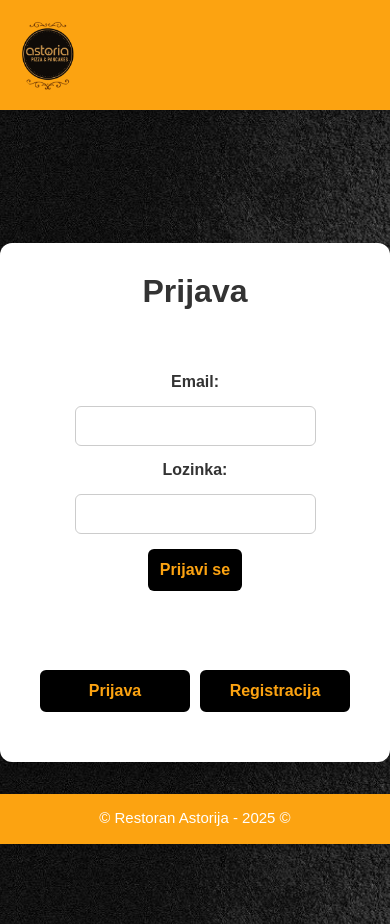
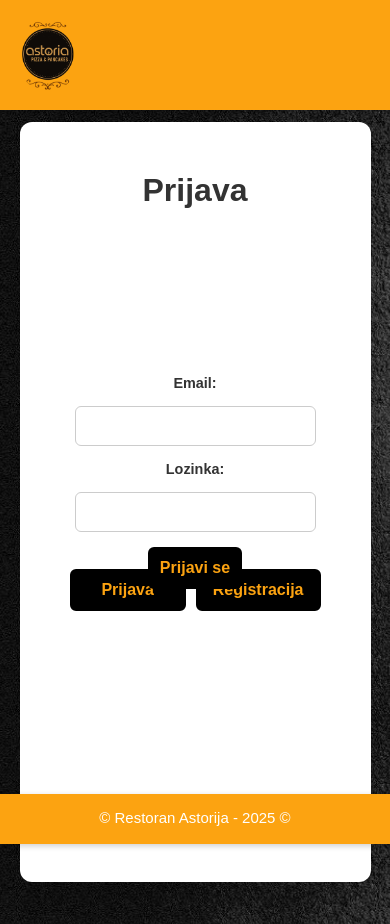
Before and after one commit to kemalbeganovic24/Restoran-Astoria, a React (Create React App) app: page /login in a window 390 px wide. Built offline with nearby package versions, Linux system fonts and the light colour scheme.

Commit message:
Update login.css

```diff
--- a/src/assets/styles/login.css
+++ b/src/assets/styles/login.css
@@ -101,3 +101,26 @@ form button[type="submit"]:hover {
     background-color: black;
     color: white;
 }
+@media (max-width: 480px) {
+    .login-box {
+        padding: 50px;
+        max-width: 90%;
+        border-radius: 8;
+        height: 90vh;
+        box-shadow:#000000
+    }
+
+    form label {
+        font-size: 0.9rem;
+    }
+
+    form input {
+        font-size: 1rem;
+        padding: 10px;
+    }
+
+    form button[type="submit"] {
+        font-size: 1rem;
+        padding: 12px;
+    }
+}
```
